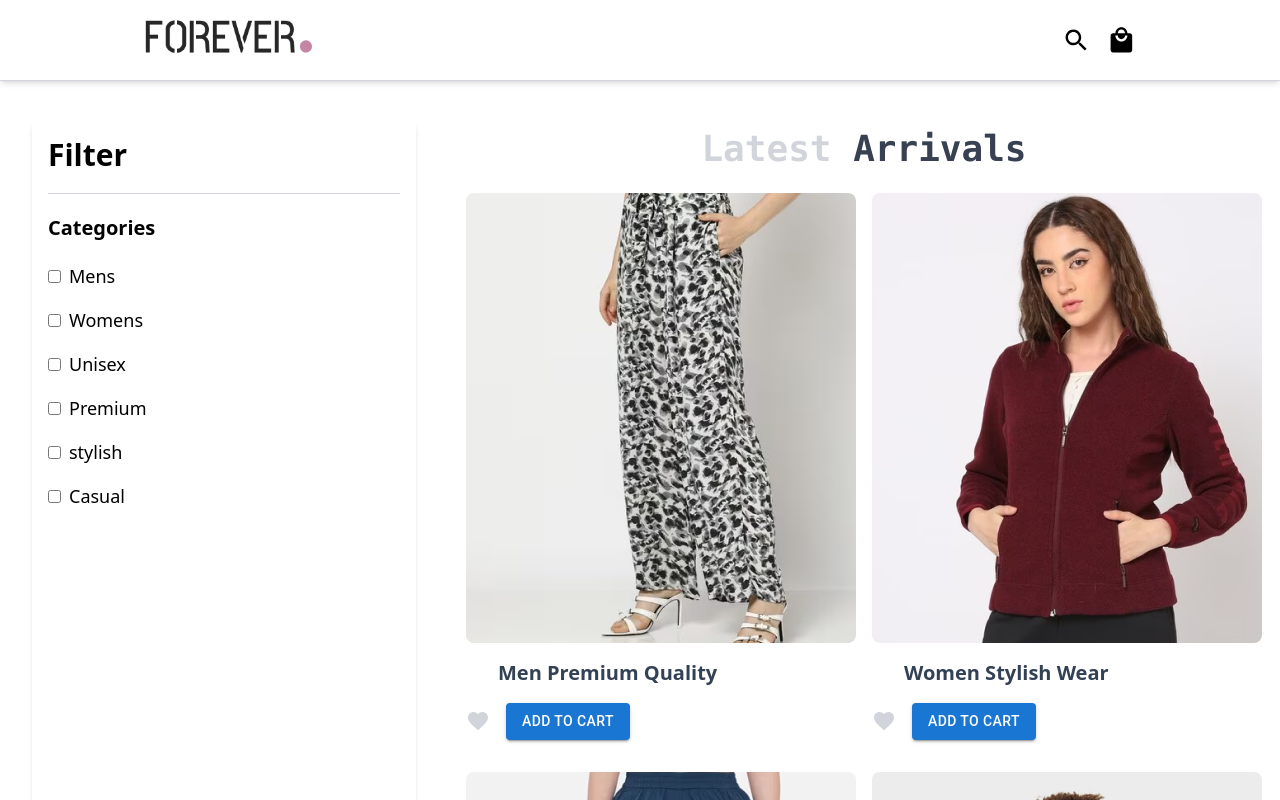
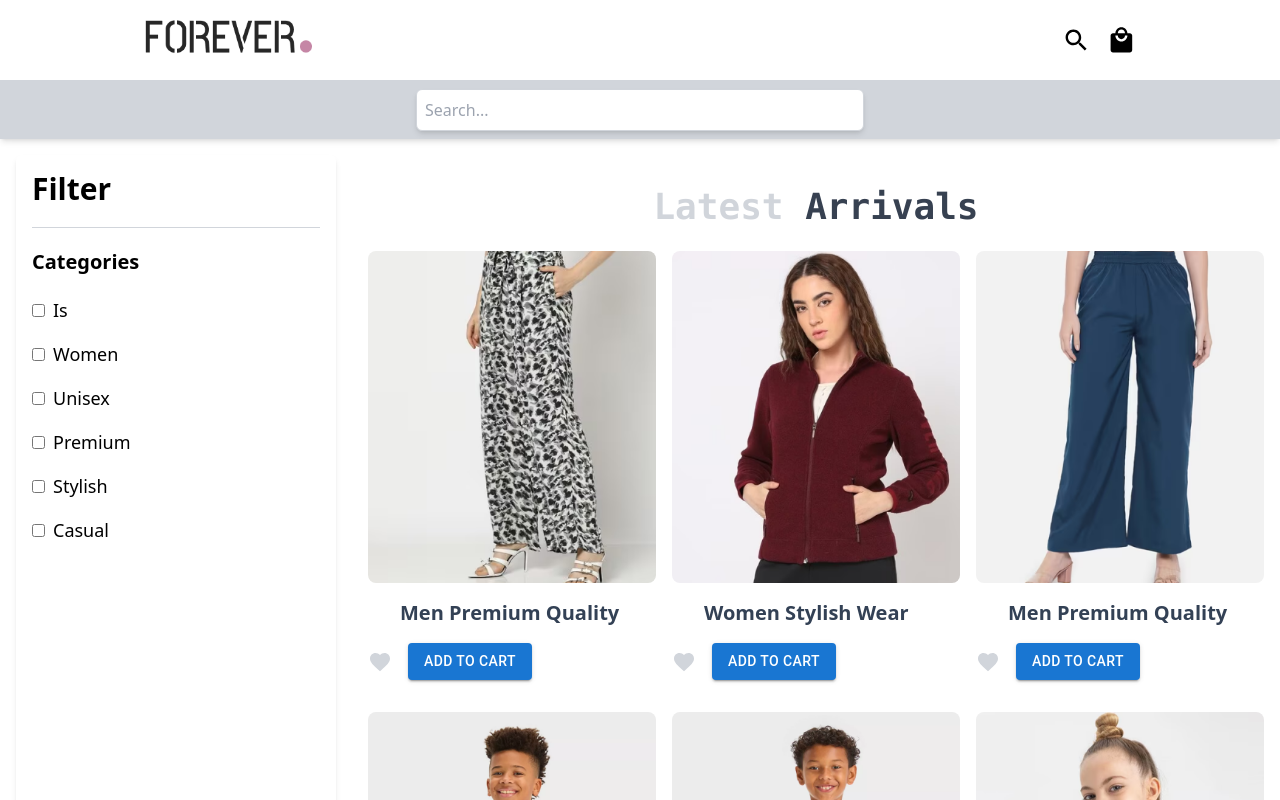
Before and after one commit to SyedAlishahid/Ecommerce-website, a React (Vite) app in the folder ecom-webpage/: page /arrivals in a window 1280 px wide. Both pictures are taken after a click on the icon 1076 px from the left and 39 px from the top of the page. Shown: the top 800 px of the page. Built offline with nearby package versions, Linux system fonts and the light colour scheme.

Commit message:
Add-to-card-added

```diff
--- /dev/null
+++ b/ecom-webpage/src/Cart.jsx
@@ -0,0 +1,30 @@
+import React from 'react';
+
+function Cart({ items }) {
+  return (
+    <div className="cart p-6 bg-white shadow-md rounded-lg">
+      <h2 className="text-3xl font-bold text-gray-800 mb-4">Shopping Cart</h2>
+      <div className="flex flex-col space-y-4">
+        {items.length === 0 ? (
+          <p className="text-gray-500 text-lg">Your cart is empty.</p>
+        ) : (
+          items.map((item, index) => (
+            <div key={index} className="flex items-center space-x-4 p-4 border-b border-gray-200">
+              <img src={item.src} alt={item.type} className="h-20 w-20 object-cover rounded-md" />
+              <span className="text-xl font-semibold text-gray-700">{item.type}</span>
+            </div>
+          ))
+        )}
+      </div>
+      {items.length > 0 && (
+        <div className="mt-4">
+          <button className="px-4 py-2 bg-blue-600 text-white rounded-md hover:bg-blue-700 transition duration-200">
+            Proceed to Checkout
+          </button>
+        </div>
+      )}
+    </div>
+  );
+}
+
+export default Cart;
--- a/ecom-webpage/src/Listitem.jsx
+++ b/ecom-webpage/src/Listitem.jsx
@@ -26,38 +26,43 @@ import img37 from './assets/p_img37.png';
 import img38 from './assets/p_img38.png';
 import img39 from './assets/p_img39.png';
 import img40 from './assets/p_img40.png';
+import Cart from './Cart';
 
 function Listitem() {
-  const [isChecked, setIsChecked] = useState(false);
-  const [womenChecked, setWomenChecked] = useState(false);
-  const [unisex , setUnixsex] = useState(false);
-  const [premium , setpremiun] = useState(false);
-  const [stylish , setStylish] = useState(false);
-  const [casual , setCasual] = useState(false);
+  const [filters, setFilters] = useState({
+    isChecked: false,
+    womenChecked: false,
+    unisex: false,
+    premium: false,
+    stylish: false,
+    casual: false,
+  });
+  const [searchTerm, setSearchTerm] = useState('');
+  const [isInputVisible, setInputVisible] = useState(false);
+  const [cartItems, setCartItems] = useState([]);
+  const [isCartVisible, setCartVisible] = useState(false);
 
-  const StylishboxHandler = (e) => {
-    setStylish(e.target.checked);
+  const handleCheckboxChange = (e) => {
+    const { name, checked } = e.target;
+    setFilters((prev) => ({ ...prev, [name]: checked }));
   };
 
-  const casualboxhanlder= (e) => {
-    setCasual(e.target.checked);
+  const handleSearchChange = (e) => {
+    setSearchTerm(e.target.value);
   };
 
-  const checkboxHandler = (e) => {
-    setIsChecked(e.target.checked);
+  const toggleSearchInput = () => {
+    setInputVisible(!isInputVisible);
   };
 
-  const womenCheckboxHandler = (e) => {
-    setWomenChecked(e.target.checked);
+  const handleAddToCart = (item) => {
+    setCartItems((prev) => [...prev, item]);
   };
 
-  const unisexHandler = (e) => {
-    setUnixsex(e.target.checked);
+  const toggleCartVisibility = () => {
+    setCartVisible(!isCartVisible);
   };
 
-  const premiumHandler = (e)=> {
-    setpremiun(e.target.checked);
-  }
   const items = [
     { src: img20, type: "Men Premium Quality" },
     { src: img21, type: "Women Stylish Wear" },
@@ -83,119 +88,106 @@ function Listitem() {
   ];
 
   const filteredItems = items.filter((item) => {
+    const { isChecked, womenChecked, unisex, premium, stylish, casual } = filters;
+    const matchesSearch = item.type.toLowerCase().includes(searchTerm.toLowerCase());
+
     if (isChecked && womenChecked) {
-      return item.type.includes("Men") || item.type.includes("Women");
+      return (item.type.includes("Men") || item.type.includes("Women")) && matchesSearch;
     }
-    if(unisex) {
-      return item.type.includes("Men") || item.type.includes("Women");
+    if (unisex) {
+      return (item.type.includes("Men") || item.type.includes("Women")) && matchesSearch;
     }
-    if(stylish) {
-      return item.type.includes("Stylish")
+    if (stylish) {
+      return item.type.includes("Stylish") && matchesSearch;
     }
-    if(premium) {
-      return item.type.includes("Premium") ;
+    if (premium) {
+      return item.type.includes("Premium") && matchesSearch;
     }
-    if(casual) {
-      return item.type.includes("Casual") ;
+    if (casual) {
+      return item.type.includes("Casual") && matchesSearch;
     }
     if (isChecked) {
-      return item.type.includes("Men");
+      return item.type.includes("Men") && matchesSearch;
     }
     if (womenChecked) {
-      return item.type.includes("Women");
+      return item.type.includes("Women") && matchesSearch;
     }
-    return true;
+    return matchesSearch;
   });
 
   return (
     <div className="flex flex-col min-h-screen">
       <div className="sticky top-0 bg-white shadow-md z-10">
         <div className="flex items-center justify-between p-4 max-w-screen-lg mx-auto">
-          <img src={logo} alt="Logo" className="h-12 cursor-pointer"
-           onClick={() => window.location.href = "http://localhost:5173/"} />
+          <img src={logo} alt="Logo" className="h-12 cursor-pointer" onClick={() => window.location.href = "http://localhost:5173/"} />
           <div className="flex space-x-4 cursor-pointer">
-            <SearchIcon sx={{ fontSize: '1.8rem' }} />
-            <LocalMallIcon sx={{ fontSize: '1.8rem' }} />
+            <SearchIcon sx={{ fontSize: '1.8rem' }} onClick={toggleSearchInput} />
+            <div className="relative">
+              <LocalMallIcon sx={{ fontSize: '1.8rem' }} onClick={toggleCartVisibility} />
+              {cartItems.length > 0 && (
+                <span className="absolute top-0 right-0 bg-red-500 text-white rounded-full text-xs px-1">
+                  {cartItems.length}
+                </span>
+              )}
+            </div>
           </div>
         </div>
         <div className="border-b border-gray-300"></div>
+        {isInputVisible && (
+          <div className="flex justify-center bg-gray-300 p-2">
+            <input
+              type="text"
+              placeholder="Search..."
+              value={searchTerm}
+              onChange={handleSearchChange}
+              className="w-full max-w-md p-2 border border-gray-300 rounded-md shadow-md"
+            />
+          </div>
+        )}
       </div>
 
-      <div className="flex flex-1">
-        <div className="w-96 mt-10 p-4 bg-white shadow-md rounded-md m-8 ">
+      <div className="flex flex-1 flex-col md:flex-row">
+        <div className="sm:sticky sm:top-32 w-full md:w-1/4 h-auto p-4 bg-white shadow-md rounded-md m-4">
           <h1 className="text-3xl font-bold mb-5">Filter</h1>
           <div className="border-b border-gray-300 mb-5"></div>
           <h3 className="font-semibold text-xl mb-5">Categories</h3>
           <div className="space-y-4">
-            <div className="flex items-center text-lg">
+            {Object.keys(filters).map((key) => (
+              <div className="flex items-center text-lg" key={key}>
                 <input
                   type="checkbox"
-                checked={isChecked}
-                onChange={checkboxHandler}
+                  name={key}
+                  checked={filters[key]}
+                  onChange={handleCheckboxChange}
                   className="mr-2"
                 />
-              <p>Mens</p>
+                <label htmlFor={key} className="cursor-pointer capitalize">{key.replace(/Checked/, '')}</label>
               </div>
-            <div className="flex items-center text-lg">
-              <input
-                type="checkbox"
-                checked={womenChecked}
-                onChange={womenCheckboxHandler}
-                className="mr-2"
-              />
-              <p>Womens</p>
-            </div>
-            <div className="flex items-center text-lg">
-              <input
-                type="checkbox"
-                checked={unisex}
-                onChange={unisexHandler}
-                className="mr-2"
-              />
-              <p>Unisex</p>
-            </div>
-            <div className="flex items-center text-lg">
-              <input
-                type="checkbox"
-                checked={premium}
-                onChange={premiumHandler}
-                className="mr-2"
-              />
-              <p>Premium</p>
-            </div>
-            <div className="flex items-center text-lg">
-              <input
-                type="checkbox"
-                checked={stylish}
-                onChange={StylishboxHandler}
-                className="mr-2"
-              />
-              <p>stylish</p>
-            </div>
-              <div className="flex items-center text-lg">
-              <input
-                type="checkbox"
-                checked={casual}
-                onChange={casualboxhanlder}
-                className="mr-2"
-              />
-              <p>Casual</p>
-            </div>
+            ))}
           </div>
         </div>
 
-        <div className="h-full flex-1  p-4 mb-10">
+        <div className="flex-1 p-4 mb-10">
   <h1 className="text-4xl font-bold text-center font-mono mt-8 text-gray-300">
     Latest <span className="text-gray-700">Arrivals</span>
   </h1>
-          <div className="flex flex-wrap gap-4 justify-center mt-6">
+  <div className="grid grid-cols-2 md:grid-cols-2 lg:grid-cols-3 gap-4 justify-center mt-6">
     {filteredItems.map((item, index) => (
-              <Listimgs key={index} src={item.src} type={item.type} />
+      <div key={index} onClick={() => handleAddToCart(item)} className="cursor-pointer transition-transform transform hover:scale-105">
+        <Listimgs src={item.src} type={item.type} />
+      </div>
     ))}
   </div>
 </div>
+
+
+        {isCartVisible && (
+          <div className="sticky top-32 w-full md:w-1/4 h-auto p-4 bg-white shadow-md overflow-x-hidden overflow-y-scroll rounded-md m-4">
+            <h1 className="text-3xl font-bold mb-5">Cart</h1>
+            <Cart items={cartItems} />
           </div>
-
+        )}
+      </div>
       <Footer />
     </div>
   );
```
Also changed, not shown: ecom-webpage/src/Navbar.jsx (+32 -107 lines). Lines whose indentation alone changed are shown as unchanged.
